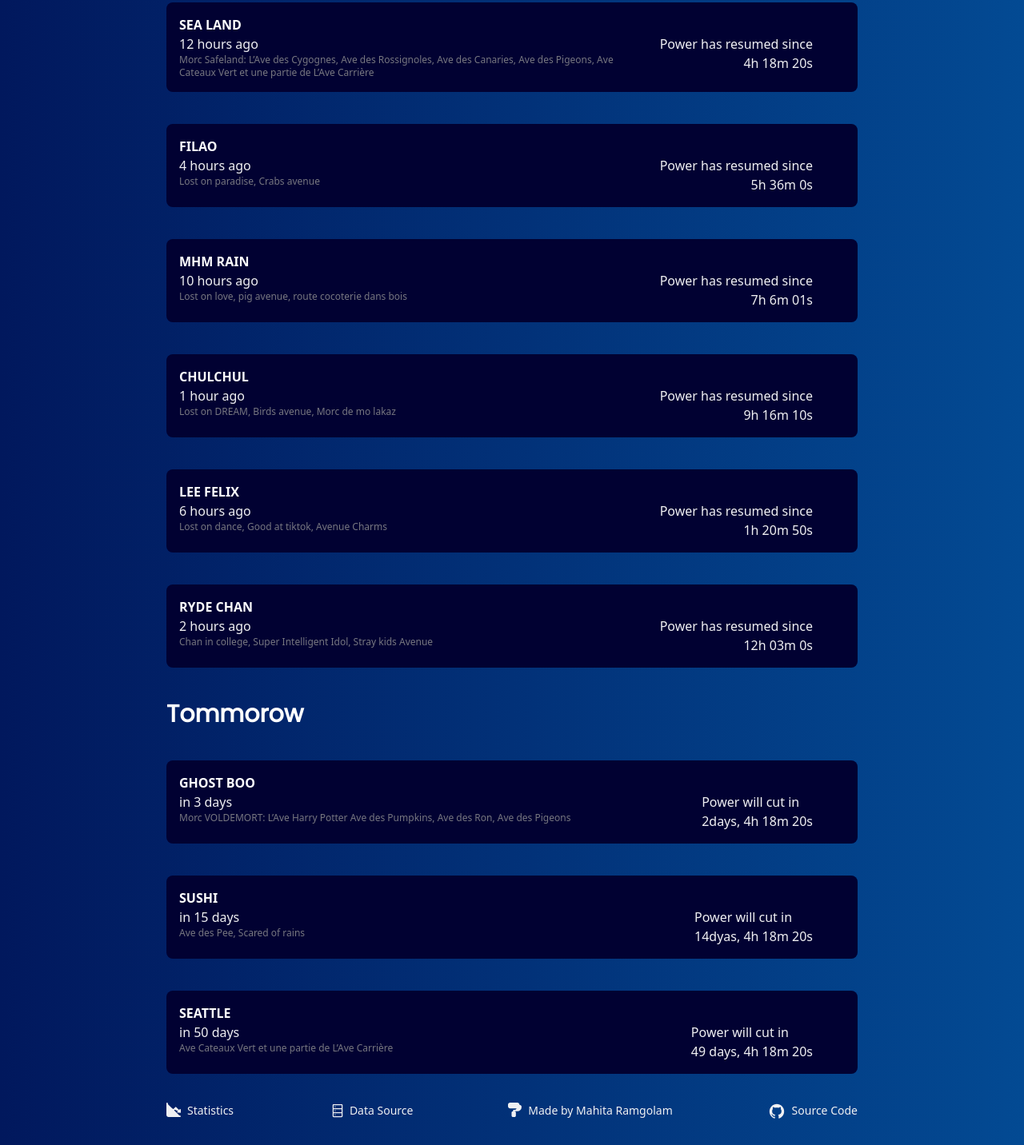
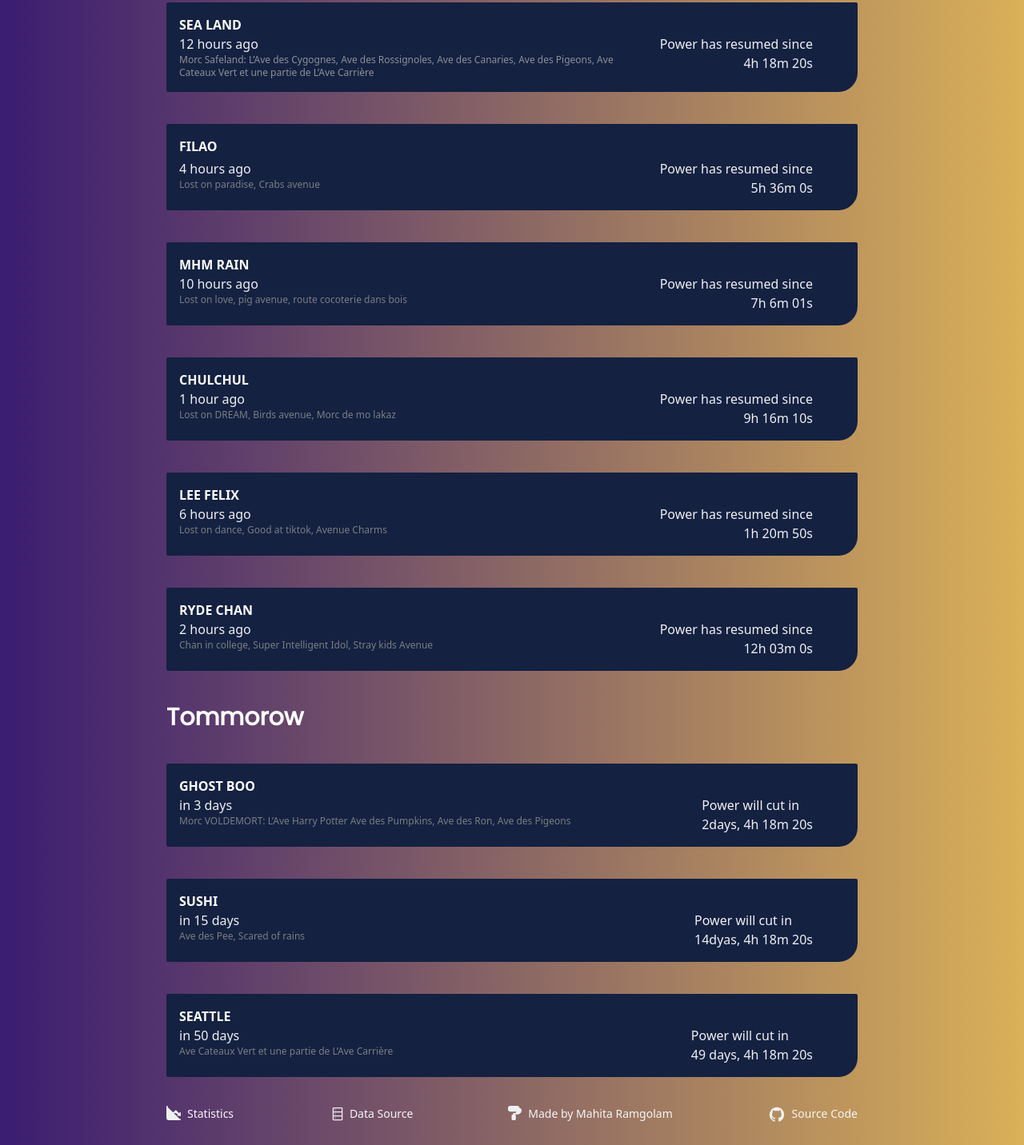
Before and after one commit to mahita098/power-outage-somewhere, a website: page index.html in a window 1280 px wide. Shown: the part 201-1633 px from the top of the page at 80% size. Drawn offline with Linux system fonts and the light colour scheme.

Commit message:
Color, border changes

```diff
--- a/index.html
+++ b/index.html
@@ -11,19 +11,19 @@
 <link href="https://fonts.googleapis.com/css2?family=Poppins&display=swap" rel="stylesheet">
 
 </head>
-<body class="bg-gradient-to-r from-[#01185d] to-[#034a93]" >
+<body class="bg-gradient-to-r from-[#3A1C71] to-[#dab058]" >
     <main class="container mx-auto max-w-4xl p-4 ">
         <div><h1 class=" font-bold text-4xl pt-8 pb-10 text-[#ffffff]">Power Outages Somewhere</h1></div>
     <div class="flex flex-col gap-10">
         <div class="grid grid-col-1">
             <div class="flex flex-col  rounded-md">
                 <div><h2 class="font-bold text-3xl text-[#ffffff]">Today</h2></div>
-                <div class="border-transparent rounded-lg  bg-[#010132] p-4 pr-4 mt-10">
+                <div class="border-transparent rounded-sm rounded-ee-3xl  bg-[#142141] p-4 pr-4 mt-10">
                     <h3 class="font-bold uppercase text-[#ffffff]">SEA LAND</h3>
                     <div class="flex justify-between pr-10">
                         <div class="max-w-xl">
                             <p class="text-[#f0f0f2]">12 hours ago</p>
-                            <p class="text-[#777780] text-xs">Morc Safeland: L’Ave des Cygognes, Ave des Rossignoles, Ave des Canaries, Ave des Pigeons, Ave Cateaux Vert et une partie de L’Ave Carrière</p>
+                            <p class="text-[#8f8f97] text-xs">Morc Safeland: L’Ave des Cygognes, Ave des Rossignoles, Ave des Canaries, Ave des Pigeons, Ave Cateaux Vert et une partie de L’Ave Carrière</p>
                         </div>
                         <div>
                             <p class="text-[#f0f0f2] text-ms">Power has resumed since</p>
@@ -31,12 +31,12 @@
                         </div>
                     </div>
                  </div>
-                 <div class="border-transparent rounded-lg  bg-[#010132] p-4 pr-4 mt-10">
-                    <h3 class="font-bold uppercase text-[#ffffff]">FILAO</h3>
+                 <div class="border-transparent rounded-sm rounded-ee-3xl  bg-[#142141] p-4 pr-4 mt-10">
+                    <h3 class="font-bold uppercase text-[#ffffff] pb-1">FILAO</h3>
                     <div class="flex justify-between pr-10">
                         <div class="max-w-xl">
                             <p class="text-[#f0f0f2]">4 hours ago</p>
-                            <p class="text-[#777780] text-xs ">Lost on paradise, Crabs avenue</p>
+                            <p class="text-[#7d7d83] text-xs ">Lost on paradise, Crabs avenue</p>
                         </div>
                         <div>
                             <p class="text-[#f0f0f2] text-ms">Power has resumed since</p>
@@ -44,12 +44,12 @@
                         </div>
                     </div>
                  </div>
-                 <div class="border-transparent rounded-lg  bg-[#010132] p-4 pr-4 mt-10">
+                 <div class="border-transparent rounded-sm rounded-ee-3xl  bg-[#142141] p-4 pr-4 mt-10">
                     <h3 class="font-bold uppercase text-[#ffffff]">MHM RAIN</h3>
                     <div class="flex justify-between pr-10">
                         <div class="max-w-xl">
                             <p class="text-[#f0f0f2]">10 hours ago</p>
-                            <p class="text-[#777780] text-xs ">Lost on love, pig avenue, route cocoterie dans bois</p>
+                            <p class="text-[#7d7d83] text-xs ">Lost on love, pig avenue, route cocoterie dans bois</p>
                         </div>
                         <div>
                             <p class="text-[#f0f0f2] text-ms">Power has resumed since</p>
@@ -57,12 +57,12 @@
                         </div>
                     </div>
                  </div>
-                 <div class="border-transparent rounded-lg  bg-[#010132] p-4 pr-4 mt-10">
+                 <div class="border-transparent rounded-sm rounded-ee-3xl  bg-[#142141] p-4 pr-4 mt-10">
                     <h3 class="font-bold uppercase text-[#ffffff]">CHULCHUL</h3>
                     <div class="flex justify-between pr-10">
                         <div class="max-w-xl">
                             <p class="text-[#f0f0f2]">1 hour ago</p>
-                            <p class="text-[#777780] text-xs ">Lost on DREAM, Birds avenue, Morc de mo lakaz</p>
+                            <p class="text-[#7d7d83] text-xs ">Lost on DREAM, Birds avenue, Morc de mo lakaz</p>
                         </div>
                         <div>
                             <p class="text-[#f0f0f2] text-ms">Power has resumed since</p>
@@ -70,12 +70,12 @@
                         </div>
                     </div>
                  </div>
-                 <div class="border-transparent rounded-lg  bg-[#010132] p-4 pr-4 mt-10">
+                 <div class="border-transparent rounded-sm rounded-ee-3xl  bg-[#142141] p-4 pr-4 mt-10">
                     <h3 class="font-bold uppercase text-[#ffffff]">LEE FELIX</h3>
                     <div class="flex justify-between pr-10">
                         <div class="max-w-xl">
                             <p class="text-[#f0f0f2]">6 hours ago</p>
-                            <p class="text-[#777780] text-xs ">Lost on dance, Good at tiktok, Avenue Charms</p>
+                            <p class="text-[#7d7d83] text-xs ">Lost on dance, Good at tiktok, Avenue Charms</p>
                         </div>
                         <div>
                             <p class="text-[#f0f0f2] text-ms">Power has resumed since</p>
@@ -83,12 +83,12 @@
                         </div>
                     </div>
                  </div>
-                 <div class="border-transparent rounded-lg  bg-[#010132] p-4 pr-4 mt-10">
+                 <div class="border-transparent rounded-sm rounded-ee-3xl  bg-[#142141] p-4 pr-4 mt-10">
                     <h3 class="font-bold uppercase text-[#ffffff]">RYDE CHAN</h3>
                     <div class="flex justify-between pr-10">
                         <div class="max-w-xl">
                             <p class="text-[#f0f0f2]">2 hours ago</p>
-                            <p class="text-[#777780] text-xs ">Chan in college, Super Intelligent Idol, Stray kids Avenue</p>
+                            <p class="text-[#7d7d83] text-xs ">Chan in college, Super Intelligent Idol, Stray kids Avenue</p>
                         </div>
                         <div>
                             <p class="text-[#f0f0f2] text-ms">Power has resumed since</p>
@@ -103,12 +103,12 @@
         <div class="grid grid-col-1">
             <div class="flex flex-col rounded-md">
                 <div><h2 class="font-extrabold text-3xl text-[#ffffff]">Tommorow</h2></div>
-                <div class="border-transparent rounded-lg  bg-[#010132] p-4 pr-4 mt-10">
+                <div class="border-transparent rounded-sm rounded-ee-3xl bg-[#142141] p-4 pr-4 mt-10">
                     <h3 class="font-bold uppercase text-[#ffffff]">GHOST BOO</h3>
                     <div class="flex justify-between pr-10">
                         <div class="max-w-xl">
                             <p class="text-[#f0f0f2]"> in 3 days</p>
-                            <p class="text-[#777780] text-xs">Morc VOLDEMORT: L’Ave Harry Potter Ave des Pumpkins, Ave des Ron, Ave des Pigeons</p>
+                            <p class="text-[#7d7d83] text-xs">Morc VOLDEMORT: L’Ave Harry Potter Ave des Pumpkins, Ave des Ron, Ave des Pigeons</p>
                         </div>
                         <div>
                             <p class="text-[#f0f0f2] text-ms">Power will cut in</p>
@@ -116,12 +116,12 @@
                         </div>
                     </div>
                  </div>
-                 <div class="border-transparent rounded-lg  bg-[#010132] p-4 pr-4 mt-10">
+                 <div class="border-transparent rounded-sm rounded-ee-3xl bg-[#142141] p-4 pr-4 mt-10">
                     <h3 class="font-bold uppercase text-[#ffffff]">SUSHI</h3>
                     <div class="flex justify-between pr-10">
                         <div class="max-w-xl">
                             <p class="text-[#f0f0f2]">in 15 days</p>
-                            <p class="text-[#777780] text-xs">Ave des Pee, Scared of rains</p>
+                            <p class="text-[#7d7d83] text-xs">Ave des Pee, Scared of rains</p>
                         </div>
                         <div>
                             <p class="text-[#f0f0f2] text-ms">Power will cut in</p>
@@ -129,12 +129,12 @@
                         </div>
                     </div>
                  </div>
-                 <div class="border-transparent rounded-lg  bg-[#010132] p-4 pr-4 mt-10">
+                 <div class="border-transparent rounded-sm rounded-ee-3xl  bg-[#142141] p-4 pr-4 mt-10">
                     <h3 class="font-bold uppercase text-[#ffffff]">SEATTLE</h3>
                     <div class="flex justify-between pr-10">
                         <div class="max-w-xl">
                             <p class="text-[#f0f0f2]">in 50 days</p>
-                            <p class="text-[#777780] text-xs">Ave Cateaux Vert et une partie de L’Ave Carrière</p>
+                            <p class="text-[#7d7d83] text-xs">Ave Cateaux Vert et une partie de L’Ave Carrière</p>
                         </div>
                         <div>
                             <p class="text-[#f0f0f2] text-ms">Power will cut in</p>
@@ -149,8 +149,8 @@
 
     <footer>
         <div class="py-6 pt-9">
-            <ul class="text-[#f0f0f2] flex flex-row justify-between text-sm ">
-                <li class="flex gap-2 cursor-pointer"><svg width="18" height="18" viewBox="0 0 20 20" fill="#f0f0f2" xmlns="http://www.w3.org/2000/svg">
+            <ul class="text-[#f5f5f5]  flex flex-row justify-between text-sm ">
+                <li class="flex gap-2 cursor-pointer "><svg width="18" height="18" viewBox="0 0 20 20" fill="#f0f0f2" xmlns="http://www.w3.org/2000/svg">
                     <path d="M1 1V17C1 17.5304 1.21071 18.0391 1.58579 18.4142C1.96086 18.7893 2.46957 19 3 19H19" stroke="#f0f0f2" stroke-width="2" stroke-miterlimit="5.759" stroke-linecap="round" stroke-linejoin="round"/>
                     <path d="M5 7L9 11L13 7L19 13" stroke="#f0f0f2" stroke-width="2" stroke-miterlimit="5.759" stroke-linecap="round" stroke-linejoin="round"/>
                     <path d="M16 13H19V10" stroke="#f0f0f2" stroke-width="2" stroke-linecap="round" stroke-linejoin="round"/>
@@ -163,7 +163,7 @@
                     <path d="M11 25C11.5523 25 12 24.5523 12 24C12 23.4477 11.5523 23 11 23C10.4477 23 10 23.4477 10 24C10 24.5523 10.4477 25 11 25Z" fill="#f0f0f2"/>
                     </svg>
                      Data Source</li>
-                <li class="flex gap-2 cursor-pointer"><svg width="17" height="18" viewBox="0 0 19 20" fill="#f0f0f2" xmlns="http://www.w3.org/2000/svg">
+                <li class="flex gap-2 cursor-pointer "><svg width="17" height="18" viewBox="0 0 19 20" fill="#f0f0f2" xmlns="http://www.w3.org/2000/svg">
                     <path d="M1 3C1 2.46957 1.21071 1.96086 1.58579 1.58579C1.96086 1.21071 2.46957 1 3 1H13C13.5304 1 14.0391 1.21071 14.4142 1.58579C14.7893 1.96086 15 2.46957 15 3V5C15 5.53043 14.7893 6.03914 14.4142 6.41421C14.0391 6.78929 13.5304 7 13 7H3C2.46957 7 1.96086 6.78929 1.58579 6.41421C1.21071 6.03914 1 5.53043 1 5V3Z" stroke="#f0f0f2" stroke-width="2" stroke-linecap="round" stroke-linejoin="round"/>
                     <path d="M15 4H16C16.5304 4 17.0391 4.21071 17.4142 4.58579C17.7893 4.96086 18 5.46957 18 6C18 7.32608 17.4732 8.59785 16.5355 9.53553C15.5979 10.4732 14.3261 11 13 11H8V13M6 14C6 13.7348 6.10536 13.4804 6.29289 13.2929C6.48043 13.1054 6.73478 13 7 13H9C9.26522 13 9.51957 13.1054 9.70711 13.2929C9.89464 13.4804 10 13.7348 10 14V18C10 18.2652 9.89464 18.5196 9.70711 18.7071C9.51957 18.8946 9.26522 19 9 19H7C6.73478 19 6.48043 18.8946 6.29289 18.7071C6.10536 18.5196 6 18.2652 6 18V14Z" stroke="#f0f0f2" stroke-width="2" stroke-linecap="round" stroke-linejoin="round"/>
                     </svg>
```
Also changed, not shown: dist/output.css.
